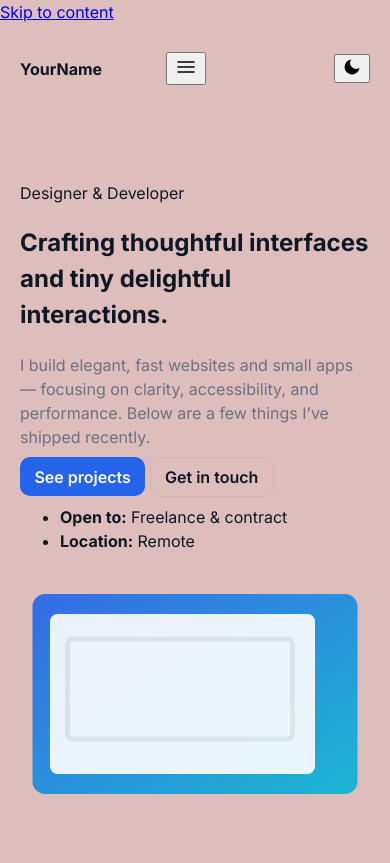
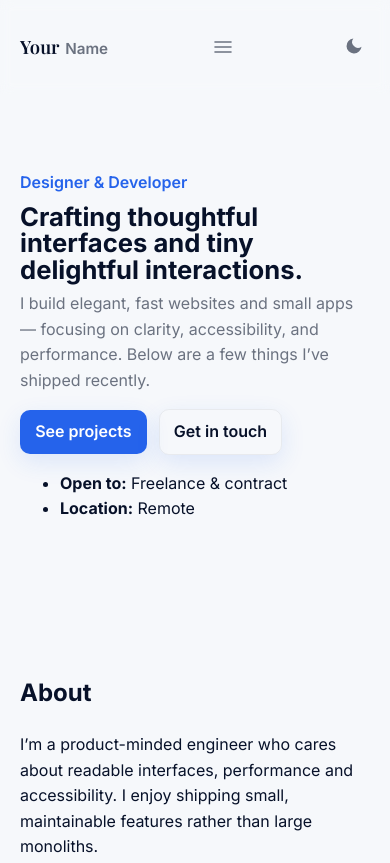
Before and after one commit to myweborsmth/myweborsmth.github.io, a plain HTML site: page index.html in a window 390 px wide. Shown: the top 863 px of the page. Drawn offline with nearby package versions, Linux system fonts and the light colour scheme; a script that the page names is missing.

Commit message:
Refactor styles for light and dark themes
Updated CSS variables for light and dark themes, improved layout and responsiveness.

```diff
--- a/styles.css
+++ b/styles.css
@@ -1,49 +1,116 @@
 :root{
-  --bg: #debdbd;
+  /* Palette (light) */
+  --bg: #f6f8fb;
   --card: #ffffff;
-  --text: #0f1724;
+  --text: #071129;
   --muted: #6b7280;
   --primary: #2563eb;
-  --radius: 12px;
-  --gap: 1rem;
-  --container: 1000px;
+  --accent: #06b6d4;
+
+  --radius: 14px;
+  --container: 1100px;
+  --gap: 1.25rem;
+  --glass: rgba(255,255,255,0.6);
+  --shadow-1: 0 8px 30px rgba(2,6,23,0.06);
 }
 
+/* Dark theme variables (data-theme="dark" on <html> or body) */
+:root[data-theme="dark"]{
+  --bg: linear-gradient(180deg,#071124,#071728);
+  --card: #071124;
+  --text: #e6eef8;
+  --muted: #9aa6b2;
+  --shadow-1: 0 10px 36px rgba(2,6,23,0.6);
+}
+
+/* Base */
 *{box-sizing:border-box}
-html,body{height:100%; margin:0; font-family:Inter,system-ui,-apple-system,Segoe UI,Roboto,Helvetica,Arial;}
-body{background:var(--bg); color:var(--text); -webkit-font-smoothing:antialiased; -moz-osx-font-smoothing:grayscale; line-height:1.5;}
+html,body{height:100%}
+body{
+  margin:0;
+  font-family:Inter,system-ui,-apple-system,Segoe UI,Roboto,Helvetica,Arial;
+  background:var(--bg);
+  color:var(--text);
+  -webkit-font-smoothing:antialiased;
+  -moz-osx-font-smoothing:grayscale;
+  line-height:1.6;
+  -webkit-tap-highlight-color: transparent;
+}
 
+/* Utilities */
 .container{max-width:var(--container); margin:0 auto; padding:1.25rem;}
+.skip-link{position:absolute;left:-9999px;top:auto;width:1px;height:1px;overflow:hidden}
+.skip-link:focus{left:12px;top:12px;width:auto;height:auto;padding:.5rem .75rem;border-radius:6px;background:#111;color:#fff;z-index:9999}
 
 /* Header */
-.site-header{background:transparent; position:sticky; top:0; padding:0.5rem 0;}
-.header-inner{display:flex; justify-content:space-between; align-items:center;}
-.brand{font-weight:700; text-decoration:none; color:var(--text);}
-.nav-list{list-style:none; display:flex; gap:0.75rem; margin:0; padding:0;}
-.nav-list a{text-decoration:none; color:var(--muted); padding:0.35rem 0.6rem; border-radius:8px;}
-.nav-list a:hover{color:var(--text);}
+.site-header{position:sticky;top:0;z-index:40;background:transparent;backdrop-filter: blur(6px);padding:.6rem 0}
+.header-inner{display:flex;align-items:center;gap:1rem;justify-content:space-between}
+.brand{display:inline-flex;align-items:baseline;gap:.35rem;text-decoration:none;color:var(--text);font-weight:700}
+.brand-serif{font-family:"Playfair Display", serif;font-size:1.15rem}
+.brand-sans{font-weight:600;font-size:.95rem;color:var(--muted)}
+.nav{display:flex}
+.nav-list{list-style:none;margin:0;padding:0;display:flex;gap:0.6rem;align-items:center}
+.nav-list a{color:var(--muted);text-decoration:none;padding:.45rem .6rem;border-radius:10px}
+.nav-list a:hover, .nav-list a:focus{color:var(--text);outline:none; background: rgba(15,23,42,0.02)}
+
+.nav-toggle{display:none;background:transparent;border:0;padding:.35rem;border-radius:8px;color:var(--muted)}
+.theme-toggle{background:transparent;border:0;padding:.35rem;border-radius:8px;color:var(--muted)}
 
 /* Hero */
-.hero{display:grid; grid-template-columns:1fr 160px; gap:var(--gap); align-items:center; padding:2rem 0;}
-.hero-left h1{margin:0 0 .5rem 0; font-size:2rem;}
-.lead{color:var(--muted); margin:0 0 1rem 0;}
-.avatar{width:140px; height:140px; background:linear-gradient(135deg,var(--primary),#06b6d4); border-radius:18px; display:flex; align-items:center; justify-content:center; color:white; font-weight:700; font-size:2rem; box-shadow:0 8px 24px rgba(37,99,235,0.12);}
+.hero{padding:3.5rem 0}
+.hero-inner{display:grid;grid-template-columns:1fr 420px;gap:var(--gap);align-items:center}
+.eyebrow{font-weight:600;color:var(--primary);margin:0 0 .5rem 0}
+.hero-copy h1{margin:0 0 .5rem;font-size:2.25rem;line-height:1.03}
+.lead{color:var(--muted);margin:0 0 1rem}
+.hero-ctas .btn{margin-right:.5rem}
+.hero-visual{display:flex;align-items:center;justify-content:center}
+.hero-art{max-width:100%;height:auto;border-radius:14px;box-shadow:var(--shadow-1)}
 
 /* Buttons */
-.btn{background:var(--primary); color:white; padding:0.6rem 0.9rem; border-radius:10px; text-decoration:none; font-weight:600;}
-.btn-ghost{background:transparent; border:1px solid rgba(15,23,42,0.06); color:var(--text); padding:0.55rem 0.9rem; text-decoration:none; border-radius:10px;}
+.btn{display:inline-block;background:var(--primary);color:white;padding:.6rem .95rem;border-radius:10px;text-decoration:none;font-weight:600;box-shadow:0 8px 24px rgba(37,99,235,0.12);transition:transform .12s,box-shadow .12s}
+.btn:hover{transform:translateY(-3px)}
+.btn-ghost{background:transparent;border:1px solid rgba(15,23,42,0.06);color:var(--text);padding:.55rem .85rem}
 
-/* Projects grid */
-.grid{display:grid; grid-template-columns:repeat(2,1fr); gap:1rem; margin-top:0.75rem;}
-.card{background:var(--card); padding:1rem; border-radius:var(--radius); box-shadow:0 6px 18px rgba(2,6,23,0.06); border:1px solid rgba(15,23,42,0.04);}
+/* Projects */
+.projects .grid{display:grid;grid-template-columns:repeat(3,1fr);gap:1rem;margin-top:1rem}
+.project-card{background:transparent;border-radius:12px;overflow:hidden}
+.project-link{display:flex;gap:1rem;text-decoration:none;color:inherit;padding:1rem;border-radius:12px;background:var(--card);box-shadow:var(--shadow-1);border:1px solid rgba(15,23,42,0.04);transition:transform .16s,box-shadow .16s}
+.project-link:hover{transform:translateY(-6px);box-shadow:0 18px 44px rgba(2,6,23,0.12)}
+.project-media{width:88px;height:88px;border-radius:10px;background:linear-gradient(135deg,var(--primary),var(--accent));display:flex;align-items:center;justify-content:center;color:#fff;font-weight:700;font-size:1.1rem}
+.project-body h3{margin:0 0 .35rem}
+.project-body p{margin:0 0 .5rem;color:var(--muted)}
+.project-tags span{display:inline-block;background:rgba(15,23,42,0.04);padding:.18rem .45rem;border-radius:999px;font-size:.8rem;margin-right:.35rem;color:var(--muted)}
+
+/* Work / Timeline */
+.timeline{padding-left:0;margin:0;list-style:none;color:var(--muted)}
+
+/* Contact */
+.contact-form{margin-top:1rem;background:var(--card);padding:1rem;border-radius:12px;border:1px solid rgba(15,23,42,0.04);box-shadow:var(--shadow-1)}
+.form-row{margin-bottom:.75rem;display:flex;flex-direction:column}
+label{font-weight:600;margin-bottom:.35rem;font-size:.95rem;color:var(--text)}
+input,textarea{padding:.6rem .75rem;border-radius:8px;border:1px solid rgba(15,23,42,0.06);background:transparent;color:var(--text);font-size:1rem}
+input:focus,textarea:focus{outline:3px solid rgba(37,99,235,0.12);outline-offset:3px}
+.form-actions{display:flex;gap:.5rem;align-items:center}
 
 /* Footer */
-.site-footer{padding:1.25rem 0; color:var(--muted); font-size:.95rem; border-top:1px solid rgba(15,23,42,0.04);}
+.site-footer{padding:1.25rem 0;color:var(--muted);font-size:.95rem;border-top:1px solid rgba(15,23,42,0.04)}
+.footer-inner{display:flex;justify-content:space-between;gap:1rem;align-items:center}
 
 /* Responsive */
-@media (max-width:800px){
-  .hero{grid-template-columns:1fr; text-align:left;}
-  .grid{grid-template-columns:1fr;}
-  .nav-list{display:none;} /* keep it simple — we can add a mobile menu later */
+@media (max-width:980px){
+  .hero-inner{grid-template-columns:1fr;gap:1.25rem}
+  .projects .grid{grid-template-columns:repeat(2,1fr)}
+  .nav-toggle{display:inline-flex}
+  .nav{position:absolute;top:72px;right:12px;background:var(--card);padding:12px;border-radius:10px;box-shadow:var(--shadow-1);display:none}
+  .nav[aria-hidden="false"]{display:block}
 }
-:focus{outline:3px solid rgba(37,99,235,0.18); outline-offset:3px;}
+
+@media (max-width:640px){
+  .projects .grid{grid-template-columns:1fr}
+  .hero-copy h1{font-size:1.6rem}
+  .hero-art{display:none}
+  .nav{right:8px;left:8px}
+}
+
+/* Focus visibility */
+:focus{outline:3px solid rgba(37,99,235,0.18);outline-offset:3px}
```
